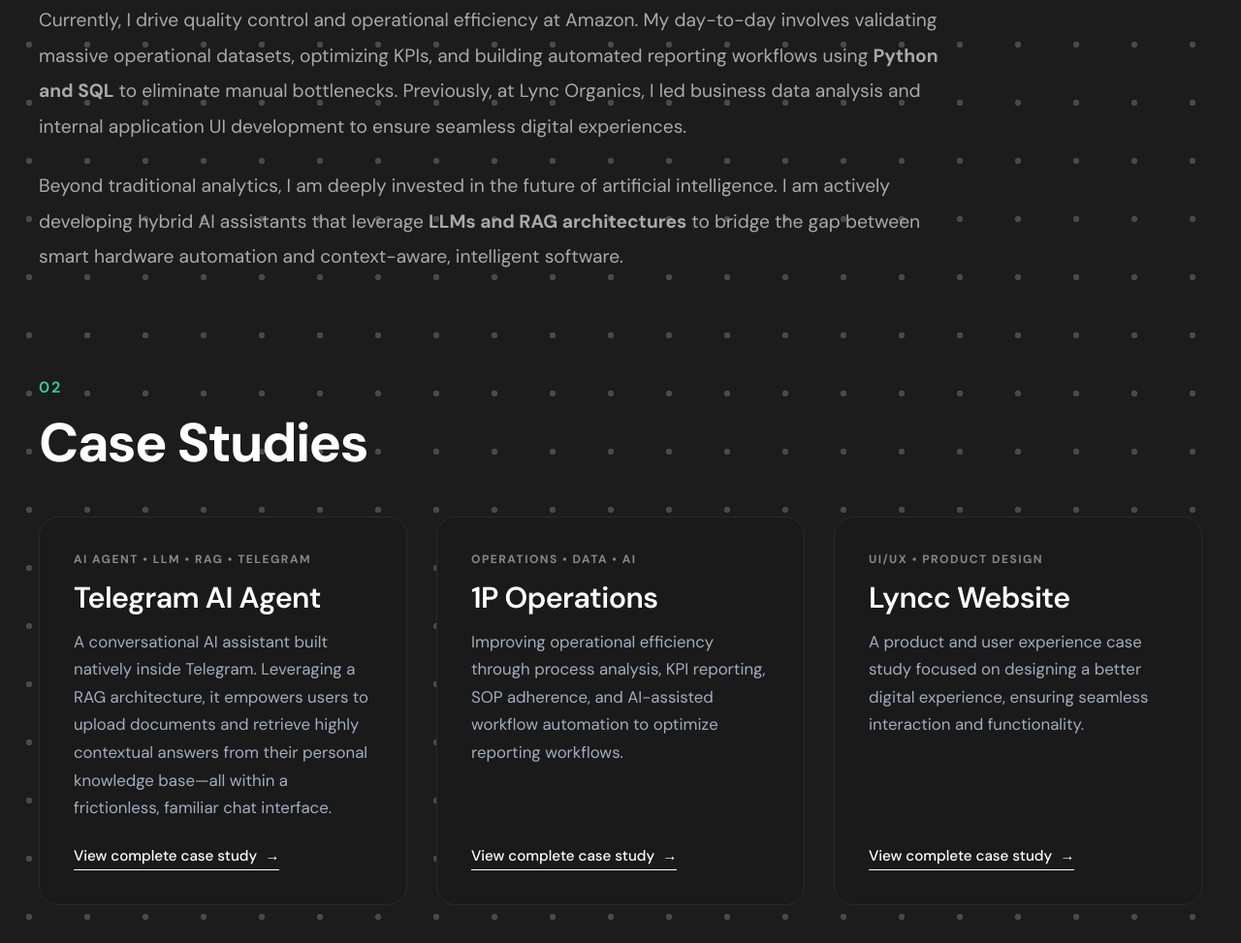
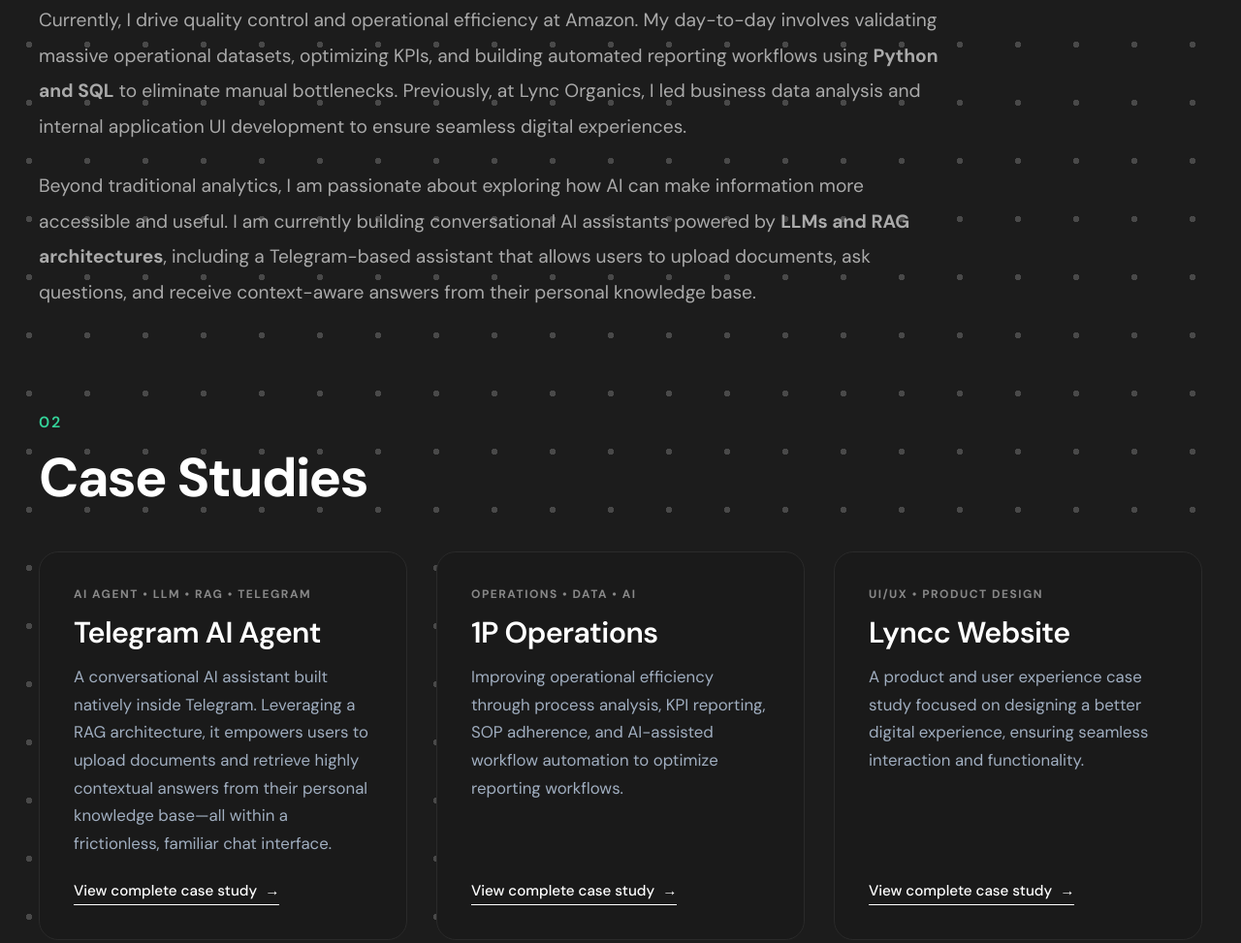
Before and after one commit to Sandeepbusa/Sandeep-Busa-Portfolio, a plain HTML site: page index.html in a window 1280 px wide. Shown: the part 1199-2172 px from the top of the page at 97% size. Drawn offline with Linux system fonts and the light colour scheme.

Commit message:
Updated HTML

```diff
--- a/index.html
+++ b/index.html
@@ -162,10 +162,11 @@
                         digital experiences.
                     </p>
                     <p>
-                        Beyond traditional analytics, I am deeply invested in the future of artificial intelligence. I
-                        am actively developing hybrid AI assistants that leverage <strong>LLMs and RAG
-                            architectures</strong> to bridge the gap between smart hardware automation and
-                        context-aware, intelligent software.
+                        Beyond traditional analytics, I am passionate about exploring how AI can make information more
+                        accessible and useful. I am currently building conversational AI assistants powered by
+                        <strong>LLMs and RAG architectures</strong>, including a Telegram-based assistant that allows
+                        users to upload documents, ask questions, and receive context-aware answers from their personal
+                        knowledge base.
                     </p>
                 </div>
             </div>
```
